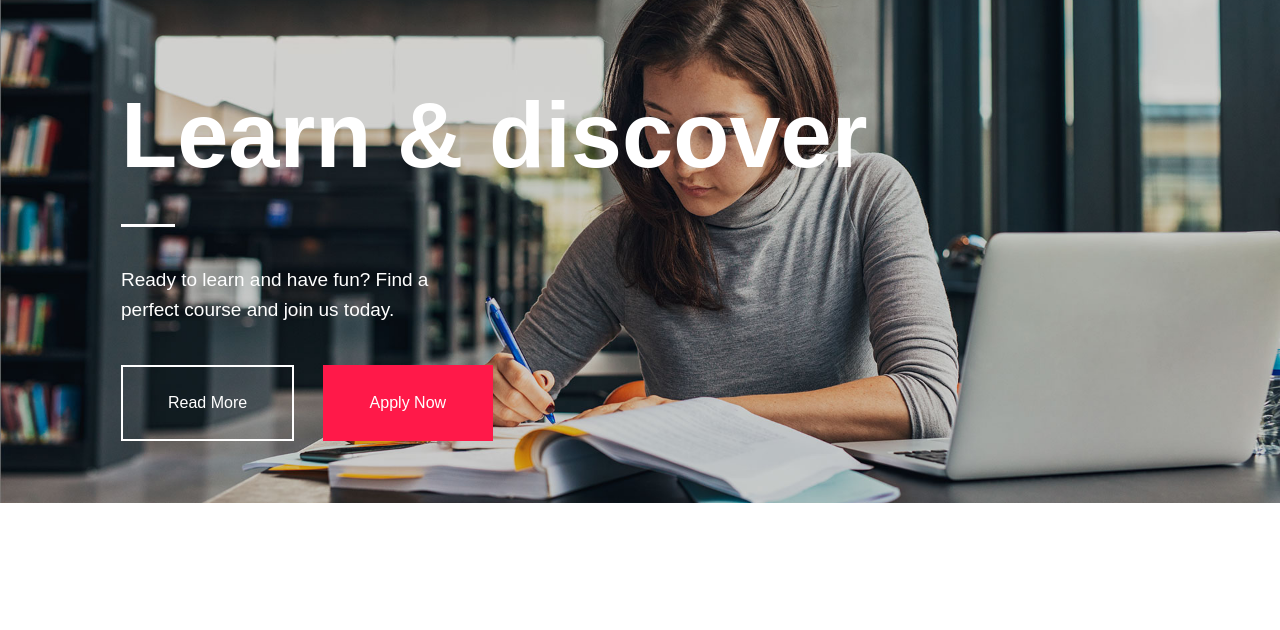
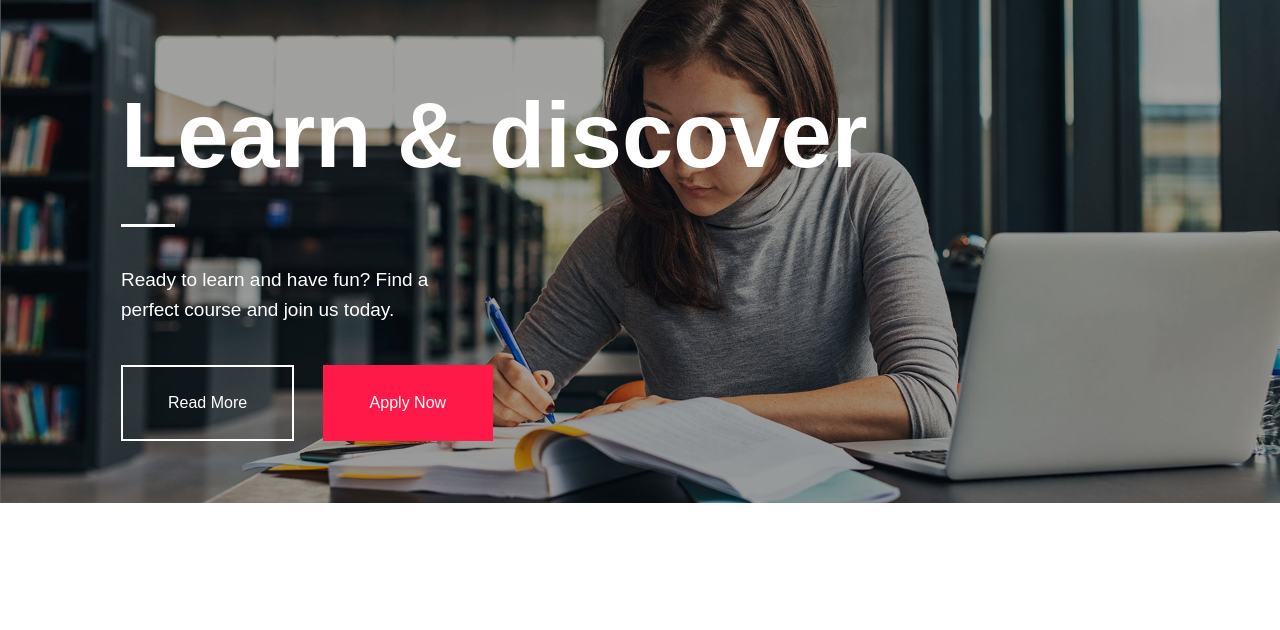
Before and after one commit to IbnHasan44/Not-Responsive-Project-01, a plain HTML site: page index.html in a window 1280 px wide. Shown: the part 147-777 px from the top of the page. Drawn offline with Linux system fonts and the light colour scheme.

Commit message:
Home background img blend-mode active

```diff
--- a/css/style.css
+++ b/css/style.css
@@ -183,12 +183,14 @@ a.top-Register:hover{
 /*==========================
         03-home-css-start
 ===========================*/
-.home{
+.home {
     background: url(../imgs/main-home-img-1.jpg);
     height: 510px;
     width: auto;
+    background-color: #68686863;
     background-position: center;
     background-size: cover;
+    background-blend-mode: multiply;
 }
 .main-home {
     display: inline-block;
```
